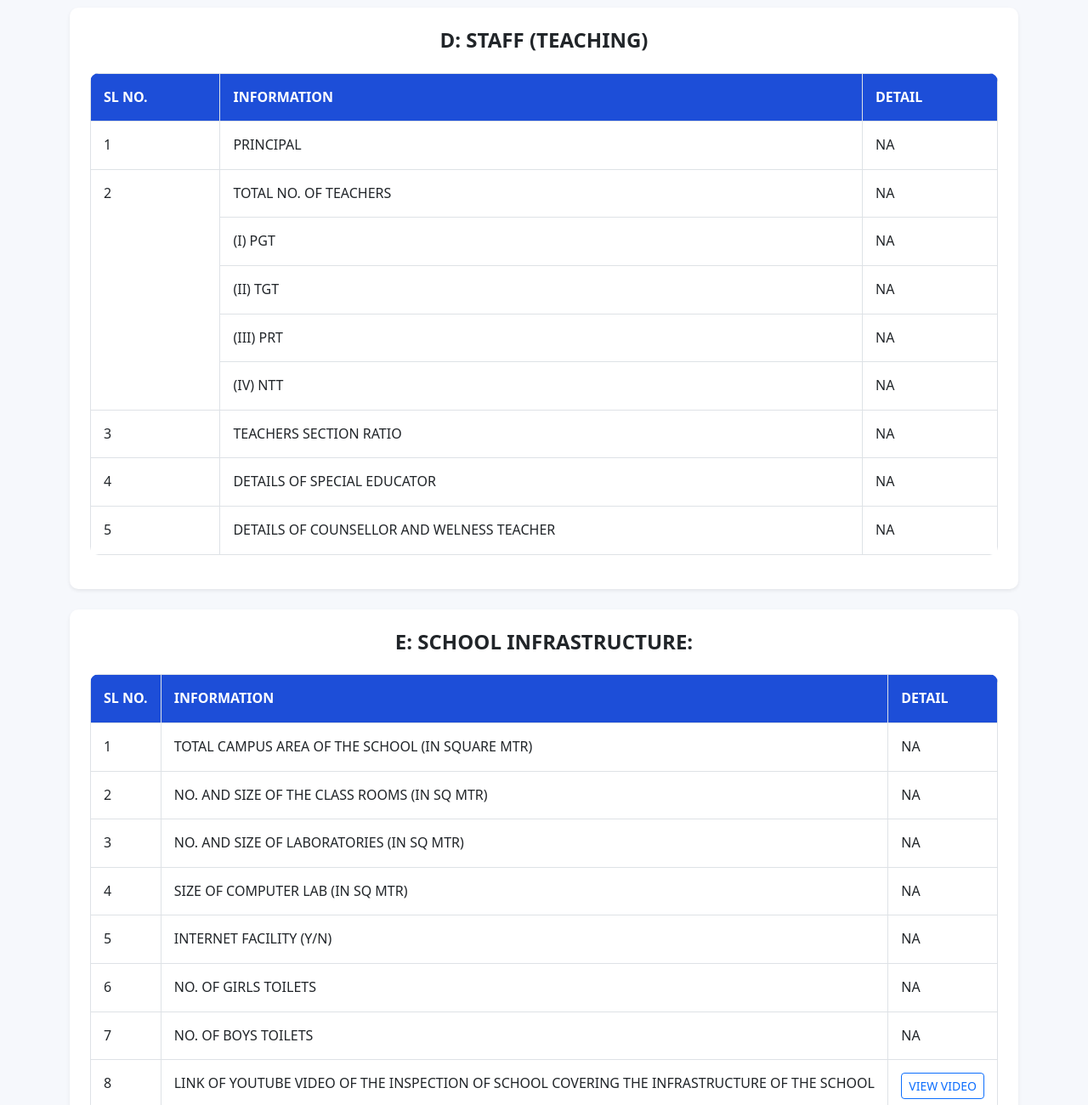
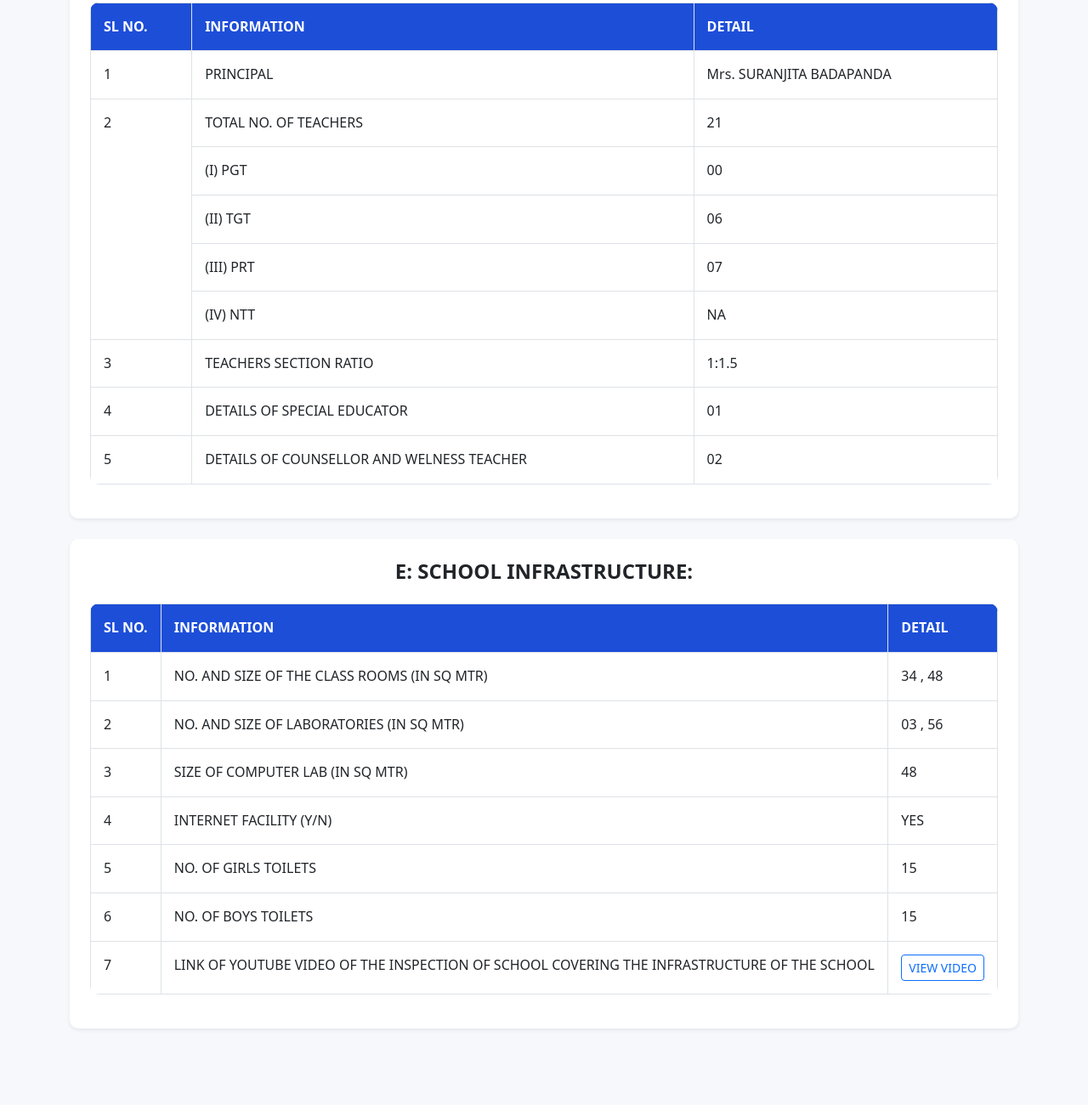
Before and after one commit to JAVA-ENTRPRISES/RDM-PUBLIC-SCHOOL, a plain HTML site: page mandatory-disclosure.html in a window 1280 px wide. Shown: the part 3201-4501 px from the top of the page at 85% size. Drawn offline with nearby package versions, Linux system fonts and the light colour scheme; some packages are replaced by stand-ins of ours; a script that the page names is missing.

Commit message:
Update mandatory-disclosure.html

```diff
--- a/mandatory-disclosure.html
+++ b/mandatory-disclosure.html
@@ -124,7 +124,7 @@
                                                     AS APPLICABLE</td>
                                                 <td><button type="button"
                                                         class="btn btn-sm btn-outline-primary view-doc-btn"
-                                                        data-doc-url=""
+                                                        data-doc-url="assets/docs/TRUST.pdf"
                                                         title="Set data-doc-url to assets/docs/your-file.pdf">VIEW
                                                         DOCUMENTS</button></td>
                                             </tr>
@@ -134,7 +134,7 @@
                                                     STATE GOVT./UT</td>
                                                 <td><button type="button"
                                                         class="btn btn-sm btn-outline-primary view-doc-btn"
-                                                        data-doc-url=""
+                                                        data-doc-url="assets/docs/COR.pdf"
                                                         title="Set data-doc-url to assets/docs/your-file.pdf">VIEW
                                                         DOCUMENTS</button></td>
                                             </tr>
@@ -154,7 +154,7 @@
                                                     BUILDING CODE</td>
                                                 <td><button type="button"
                                                         class="btn btn-sm btn-outline-primary view-doc-btn"
-                                                        data-doc-url=""
+                                                        data-doc-url="assets/docs/BUILDING.pdf"
                                                         title="Set data-doc-url to assets/docs/your-file.pdf">VIEW
                                                         DOCUMENTS</button></td>
                                             </tr>
@@ -164,7 +164,7 @@
                                                     AUTHORITY</td>
                                                 <td><button type="button"
                                                         class="btn btn-sm btn-outline-primary view-doc-btn"
-                                                        data-doc-url=""
+                                                        data-doc-url="assets/docs/FIRE.pdf"
                                                         title="Set data-doc-url to assets/docs/your-file.pdf">VIEW
                                                         DOCUMENTS</button></td>
                                             </tr>
@@ -176,7 +176,7 @@
                                                 <!-- <td><button type="button" class="btn btn-sm btn-outline-primary view-doc-btn" data-doc-url="assets/docs/affiliation-letter.pdf" title="Set data-doc-url to assets/docs/your-file.pdf">VIEW DOCUMENTS</button></td> -->
                                                 <td><button type="button"
                                                         class="btn btn-sm btn-outline-primary view-doc-btn"
-                                                        data-doc-url=""
+                                                        data-doc-url="assets/docs/SELF.pdf"
                                                         title="Set data-doc-url to assets/docs/your-file.pdf">VIEW
                                                         DOCUMENTS</button></td>
                                             </tr>
@@ -185,11 +185,11 @@
                                                 <td>COPIES OF VALID WATER, HEALTH AND SANITATION CERTIFICATES</td>
                                                 <td><button type="button"
                                                         class="btn btn-sm btn-outline-primary view-doc-btn"
-                                                        data-doc-url=""
+                                                        data-doc-url="assets/docs/WATER.pdf"
                                                         title="Set data-doc-url to assets/docs/your-file.pdf">VIEW
                                                         DOCUMENTS</button></td>
                                             </tr>
-                                            <tr>
+                                            <!-- <tr>
                                                 <td>9</td>
                                                 <td>COPIES OF VALID LAND CERTIFICATES</td>
                                                 <td><button type="button"
@@ -197,7 +197,7 @@
                                                         data-doc-url=""
                                                         title="Set data-doc-url to assets/docs/your-file.pdf">VIEW
                                                         DOCUMENTS</button></td>
-                                            </tr>
+                                            </tr> -->
                                         </tbody>
                                     </table>
                                 </div>
@@ -355,24 +355,24 @@
                                             <tr>
                                                 <td>1</td>
                                                 <td>PRINCIPAL</td>
-                                                <td>NA</td>
+                                                <td>Mrs. SURANJITA BADAPANDA</td>
                                             </tr>
                                             <tr>
                                                 <td rowspan="5">2</td>
                                                 <td>TOTAL NO. OF TEACHERS</td>
-                                                <td>NA</td>
+                                                <td>21</td>
                                             </tr>
                                             <tr>
                                                 <td>(I) PGT</td>
-                                                <td>NA</td>
+                                                <td>00</td>
                                             </tr>
                                             <tr>
                                                 <td>(II) TGT</td>
-                                                <td>NA</td>
+                                                <td>06</td>
                                             </tr>
                                             <tr>
                                                 <td>(III) PRT</td>
-                                                <td>NA</td>
+                                                <td>07</td>
                                             </tr>
                                             <tr>
                                                 <td>(IV) NTT</td>
@@ -381,17 +381,17 @@
                                             <tr>
                                                 <td>3</td>
                                                 <td>TEACHERS SECTION RATIO</td>
-                                                <td>NA</td>
+                                                <td>1:1.5</td>
                                             </tr>
                                             <tr>
                                                 <td>4</td>
                                                 <td>DETAILS OF SPECIAL EDUCATOR</td>
-                                                <td>NA</td>
+                                                <td>01</td>
                                             </tr>
                                             <tr>
                                                 <td>5</td>
                                                 <td>DETAILS OF COUNSELLOR AND WELNESS TEACHER</td>
-                                                <td>NA</td>
+                                                <td>02</td>
                                             </tr>
                                         </tbody>
                                     </table>
@@ -413,43 +413,43 @@
                                             </tr>
                                         </thead>
                                         <tbody>
-                                            <tr>
+                                            <!-- <tr>
                                                 <td>1</td>
                                                 <td>TOTAL CAMPUS AREA OF THE SCHOOL (IN SQUARE MTR)</td>
                                                 <td>NA</td>
+                                            </tr> -->
+                                            <tr>
+                                                <td>1</td>
+                                                <td>NO. AND SIZE OF THE CLASS ROOMS (IN SQ MTR)</td>
+                                                <td>34 , 48</td>
                                             </tr>
                                             <tr>
                                                 <td>2</td>
-                                                <td>NO. AND SIZE OF THE CLASS ROOMS (IN SQ MTR)</td>
-                                                <td>NA</td>
+                                                <td>NO. AND SIZE OF LABORATORIES (IN SQ MTR)</td>
+                                                <td>03 , 56</td>
                                             </tr>
                                             <tr>
                                                 <td>3</td>
-                                                <td>NO. AND SIZE OF LABORATORIES (IN SQ MTR)</td>
-                                                <td>NA</td>
+                                                <td>SIZE OF COMPUTER LAB (IN SQ MTR)</td>
+                                                <td>48</td>
                                             </tr>
                                             <tr>
                                                 <td>4</td>
-                                                <td>SIZE OF COMPUTER LAB (IN SQ MTR)</td>
-                                                <td>NA</td>
+                                                <td>INTERNET FACILITY (Y/N)</td>
+                                                <td>YES</td>
                                             </tr>
                                             <tr>
                                                 <td>5</td>
-                                                <td>INTERNET FACILITY (Y/N)</td>
-                                                <td>NA</td>
+                                                <td>NO. OF GIRLS TOILETS</td>
+                                                <td>15</td>
                                             </tr>
                                             <tr>
                                                 <td>6</td>
-                                                <td>NO. OF GIRLS TOILETS</td>
-                                                <td>NA</td>
+                                                <td>NO. OF BOYS TOILETS</td>
+                                                <td>15</td>
                                             </tr>
                                             <tr>
                                                 <td>7</td>
-                                                <td>NO. OF BOYS TOILETS</td>
-                                                <td>NA</td>
-                                            </tr>
-                                            <tr>
-                                                <td>8</td>
                                                 <td>LINK OF YOUTUBE VIDEO OF THE INSPECTION OF SCHOOL COVERING THE
                                                     INFRASTRUCTURE OF THE SCHOOL</td>
                                                 <td><button type="button" class="btn btn-sm btn-outline-primary">VIEW
```
